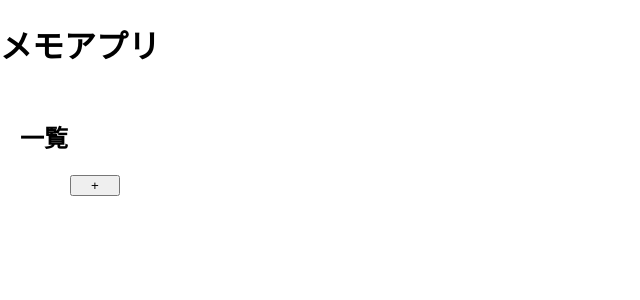
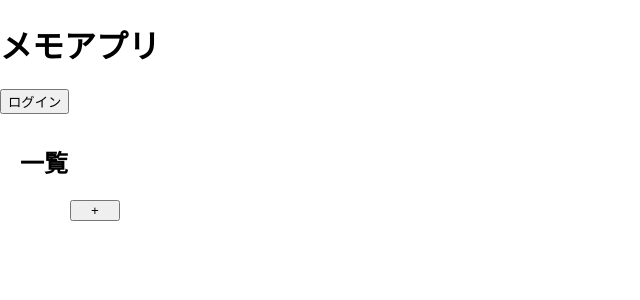
Before and after one commit to a-kuroki-gs/react-memo-app, a React (Create React App) app: page / in a window 1280 px wide. Shown: the top 300 px of the page, without its empty margins (0-640 px from the left). Built offline with nearby package versions, Linux system fonts and the light colour scheme.

Commit message:
ローカルなstateを使って動くようにしてみる

```diff
--- a/src/App.js
+++ b/src/App.js
@@ -9,6 +9,11 @@ export default function App() {
     return storedMemos ? JSON.parse(storedMemos) : [];
   });
   const [selectedMemo, setSelectedMemo] = useState(null);
+  const [isLoggedIn, setIsLoggedIn] = useState(false);
+
+  const handleLoginClick = () => {
+    setIsLoggedIn((prevState) => !prevState);
+  };
 
   function saveToLocalStorage(data) {
     localStorage.setItem("memos", JSON.stringify(data));
@@ -54,6 +59,11 @@ export default function App() {
   return (
     <div>
       <h1>メモアプリ</h1>
+      <div>
+        <button onClick={handleLoginClick}>
+          {isLoggedIn ? "ログアウト" : "ログイン"}
+        </button>
+      </div>
       <div className="container">
         <div className="memo-list">
           <MemoList memos={memos} onMemoClick={handleMemoClick} />
```
